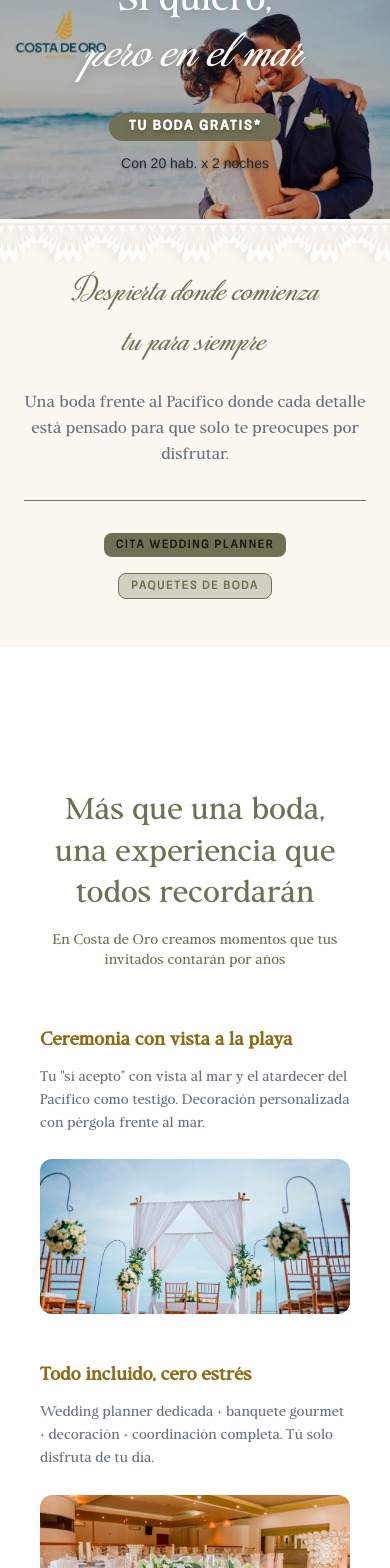
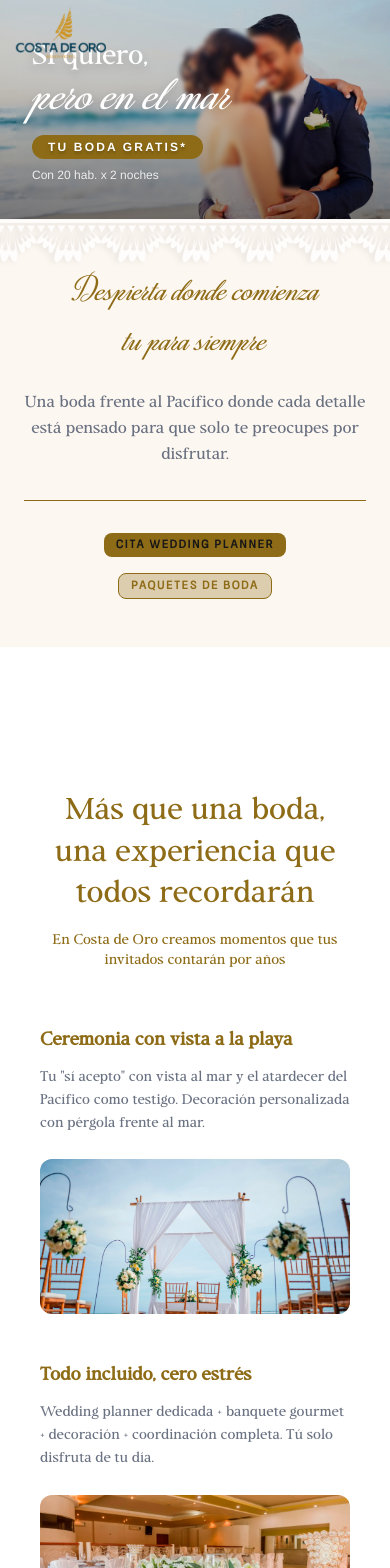
Before and after one commit to Diegoweh/costa-banquetes, a Next.js app: page / in a window 390 px wide. Shown: the top 1568 px of the page. Built offline with nearby package versions, Linux system fonts and the light colour scheme.

Commit message:
color changed

```diff
--- a/components/content-section.tsx
+++ b/components/content-section.tsx
@@ -18,7 +18,7 @@ export function ContentSection() {
           <div className="mx-auto mb-8 max-w-3xl text-center">
             <h2
               id="galeria-bodas"
-              className="text-3xl md:text-4xl font-royale-serif text-[#727054]"
+              className="text-3xl md:text-4xl font-royale-serif text-[#8e6b16]"
             >
               Galería de bodas en la playa
             </h2>
@@ -51,7 +51,7 @@ export function ContentSection() {
           <div className="mx-auto mb-8 max-w-3xl text-center">
             <h2
               id="testimonios-bodas"
-              className="text-3xl md:text-4xl font-royale-serif text-[#727054]"
+              className="text-3xl md:text-4xl font-royale-serif text-[#8e6b16]"
             >
               Testimonios de parejas
             </h2>
--- a/components/features-section.tsx
+++ b/components/features-section.tsx
@@ -28,13 +28,13 @@ export function FeaturesSection() {
       {/* Section heading */}
       <div className="mx-auto max-w-4xl text-center mb-14 md:mb-20">
         <h2
-          className=" text-3xl md:text-4xl lg:text-[2.75rem] leading-snug text-[#727054] font-royale-serif"
+          className=" text-3xl md:text-4xl lg:text-[2.75rem] leading-snug text-[#8e6b16] font-royale-serif"
         >
           {"Más que una boda,"}
           <br />
           {"una experiencia que todos recordarán"}
         </h2>
-        <p className="mt-4 text-sm md:text-base text-[#727054] font-royale-serif">
+        <p className="mt-4 text-sm md:text-base text-[#8e6b16] font-royale-serif">
           En Costa de Oro creamos momentos que tus invitados contarán por años
         </p>
       </div>
--- a/components/hero-section.tsx
+++ b/components/hero-section.tsx
@@ -13,19 +13,17 @@ export function HeroSection() {
           alt="Pareja de novios abrazados frente al mar"
           className="w-full h-full object-cover"
         />
-        <div className="absolute inset-0 bg-black/20" />
+        <div className="absolute inset-0 bg-gradient-to-t from-black/45 via-black/15 to-black/5" />
       </div>
 
       {/* Content */}
-      <div className="relative z-10 flex flex-col items-center justify-end h-full pb-[12%]">
-        <h1 className="text-center text-[#ffffff] drop-shadow-lg">
-          <span className="block text-4xl md:text-6xl lg:text-7xl font-royale-serif">
+      <div className="relative z-10 flex h-full items-end px-4 pb-5 sm:px-6 sm:pb-8 lg:px-12 lg:pb-12">
+        <div className="flex w-full max-w-[18rem] flex-col items-start rounded-[24px]  px-4 py-4 text-left backdrop-blur-[2px] sm:max-w-sm sm:px-5 sm:py-5 lg:max-w-lg lg:px-6 lg:py-6">
+          <h1 className="text-[#ffffff] drop-shadow-lg">
+            <span className="block font-royale-serif text-[1.7rem] leading-none sm:text-4xl md:text-5xl lg:text-6xl">
               {"S\u00ed quiero,"}
             </span>
-          <span
-            className="block text-6xl md:text-8xl lg:text-9xl font-royale-script"
-
-          >
+            <span className="block font-royale-script text-[3.4rem] leading-[0.88] sm:text-6xl md:text-7xl lg:text-8xl">
               pero en el mar
             </span>
           </h1>
@@ -33,15 +31,16 @@ export function HeroSection() {
           {/* CTA Button */}
           <a
             href="#paquetes"
-          className="mt-8 inline-block bg-[#727054] hover:bg-[#8e6b16] text-[#ffffff] px-5 py-1 text-shadow-lg text-sm md:text-base font-bold font-royale-sans tracking-widest uppercase transition-colors rounded-2xl"
+            className="mt-4 inline-block rounded-2xl bg-[#8e6b16] px-4 py-1 text-xs font-bold tracking-[0.18em] text-[#ffffff] text-shadow-lg uppercase transition-colors hover:bg-[#514528] sm:px-5 sm:text-sm md:text-base"
           >
             Tu boda gratis*
           </a>
 
           {/* Subtext */}
-        <p className="mt-3 text-sm md:text-base text-gray-800 drop-shadow text-shadow-lg">
+          <p className="mt-2 text-xs text-white/85 drop-shadow sm:text-sm md:text-base">
             Con 20 hab. x 2 noches
           </p>
+        </div>
       </div>
     </section>
   );
--- a/components/image-carousel.tsx
+++ b/components/image-carousel.tsx
@@ -89,7 +89,7 @@ export function ImageCarousel({ slides, autoPlayInterval = 5000 }: ImageCarousel
               onClick={() => goToSlide(index)}
               className={`w-3 h-3 rounded-full transition-all duration-200 ${
                 index === currentIndex
-                  ? "bg-[#727054] w-8"
+                  ? "bg-[#8e6b16] w-8"
                   : "bg-white/50 hover:bg-white/80"
               }`}
               aria-label={`Ir a la imagen ${index + 1}`}
@@ -100,7 +100,7 @@ export function ImageCarousel({ slides, autoPlayInterval = 5000 }: ImageCarousel
 
       {/* Slide information */}
       <div className="mt-6 text-center space-y-3">
-        <h3 className="text-2xl font-semibold text-[#727054] font-royale-serif">
+        <h3 className="text-2xl font-semibold text-[#8e6b16] font-royale-serif">
           {slides[currentIndex].title}
         </h3>
         <p className="text-gray-600 max-w-2xl mx-auto font-royale-serif">
--- a/components/intro-section.tsx
+++ b/components/intro-section.tsx
@@ -33,7 +33,7 @@ export function IntroSection() {
       <div className="flex flex-col items-center px-6 py-12 md:py-16 lg:py-20">
         {/* Script Heading */}
         <h2
-          className="text-center text-[#727054] text-4xl md:text-5xl lg:text-6xl leading-snug font-royale-script"
+          className="text-center text-[#8e6b16] text-4xl md:text-5xl lg:text-6xl leading-snug font-royale-script"
 
         >
           Despierta donde comienza
@@ -48,11 +48,11 @@ export function IntroSection() {
         </p>
 
         {/* Separator */}
-        <div className="mt-8 w-full max-w-lg border-t border-[#727054]" />
+        <div className="mt-8 w-full max-w-lg border-t border-[#8e6b16]" />
 
         {/* Price callout */}
         {/* <p
-          className="mt-6 text-center text-[#727054] text-md md:text-lg lg:text-xl font-royale-serif"
+          className="mt-6 text-center text-[#8e6b16] text-md md:text-lg lg:text-xl font-royale-serif"
         >
           <span className="align-super text-xs not-italic">*</span>
           {"O desde $60,000 MXN todo incluido frente al mar."}
@@ -62,13 +62,13 @@ export function IntroSection() {
         <div className="mt-8 flex flex-col sm:flex-row items-center gap-4">
           <a
             href="#agendar"
-            className="inline-block bg-[#727054] text-[--color-section-bg] px-3 py-1 text-xs md:text-sm font-royale-sans tracking-widest uppercase transition-colors hover:opacity-90 rounded-lg"
+            className="inline-block bg-[#8e6b16] text-[--color-section-bg] px-3 py-1 text-xs md:text-sm font-royale-sans tracking-widest uppercase transition-colors hover:opacity-90 rounded-lg"
           >
             Cita Wedding Planner
           </a>
           <a
             href="#paquetes"
-            className="inline-block border border-[#727054] text-[#727054] bg-[#727054]/30 px-3 py-1 text-xs md:text-sm font-royale-sans tracking-widest uppercase transition-colors hover:bg-transparent rounded-lg"
+            className="inline-block border border-[#8e6b16] text-[#8e6b16] bg-[#8e6b16]/30 px-3 py-1 text-xs md:text-sm font-royale-sans tracking-widest uppercase transition-colors hover:bg-transparent rounded-lg"
           >
             Paquetes de Boda
           </a>
--- a/components/paquetes-section.tsx
+++ b/components/paquetes-section.tsx
@@ -13,7 +13,7 @@ export function PaquetesSection() {
       <div className="text-center mb-8">
         <h2
           id="paquetes-heading"
-          className="text-3xl md:text-4xl font-royale-serif text-[#727054]"
+          className="text-3xl md:text-4xl font-royale-serif text-[#8e6b16]"
         >
           Paquetes
         </h2>
```
Also changed, not shown: components/testimonials.tsx (+5 -5 lines). Lines whose indentation alone changed are shown as unchanged.
